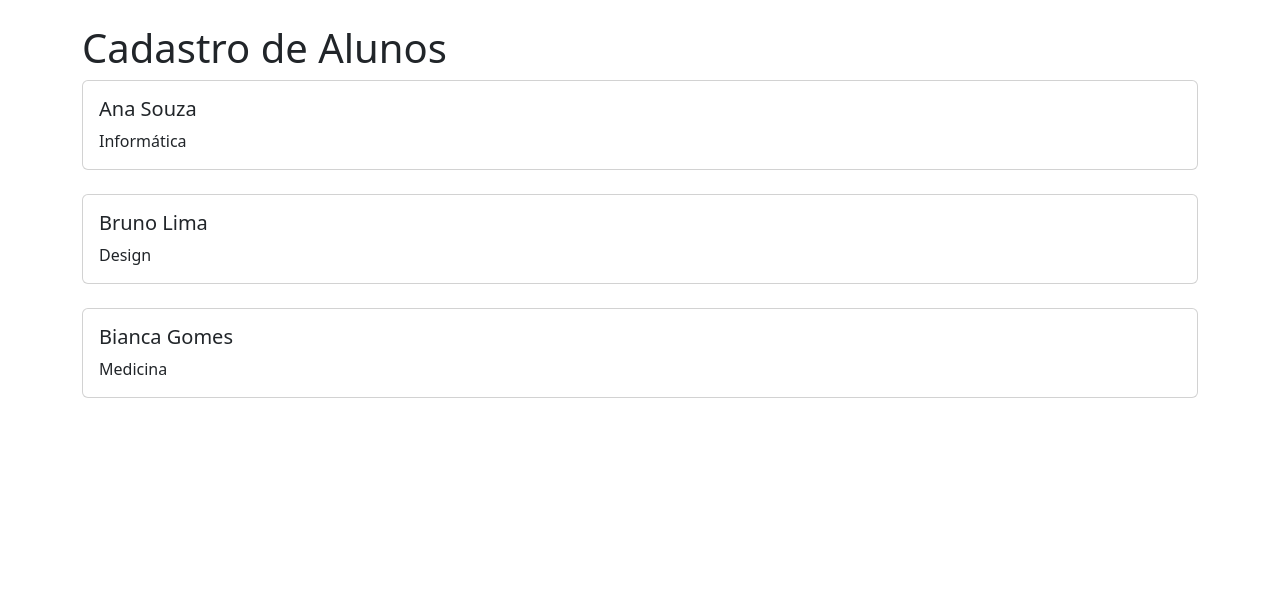
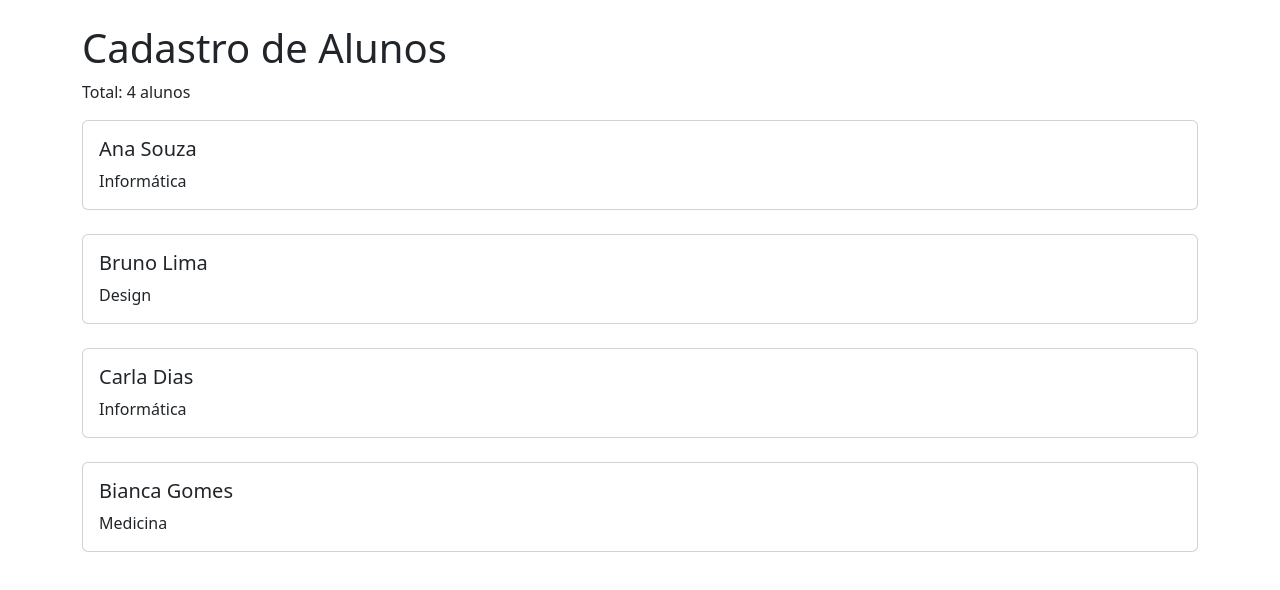
Before and after one commit to biancasgomes2/sistemaDeCadastro, a React (Vite) app in the folder cadastro-alunos/: page / in a window 1280 px wide. Shown: the top 590 px of the page. Built offline with nearby package versions, Linux system fonts and the light colour scheme.

Commit message:
primeiro map

```diff
--- a/cadastro-alunos/src/App.jsx
+++ b/cadastro-alunos/src/App.jsx
@@ -1,12 +1,21 @@
-import CartaoAluno from "./components/CartaoAluno";
+import CartaoAluno from "./components/CartaoAluno.jsx";
+
+const alunos = [
+  { id: 1, nome: 'Ana Souza', curso: 'Informática' },
+  { id: 2, nome: 'Bruno Lima', curso:'Design' },
+  { id: 3, nome: 'Carla Dias', curso:'Informática' },
+  { id: 4, nome: 'Bianca Gomes', curso: 'Medicina'},
+]
 
 function App() {
   return(
     <div className="container py-4">
       <h1>Cadastro de Alunos</h1>
-      <CartaoAluno nome="Ana Souza" curso="Informática" />
-      <CartaoAluno nome="Bruno Lima" curso="Design" />
-      <CartaoAluno nome="Bianca Gomes" curso="Medicina" />
+      <p>Total: {alunos.length} alunos</p>
+
+      {alunos.map((aluno) => (
+        <CartaoAluno key={aluno.id} nome={aluno.nome} curso={aluno.curso} />
+      ))}
     </div>
   )
 }
```
